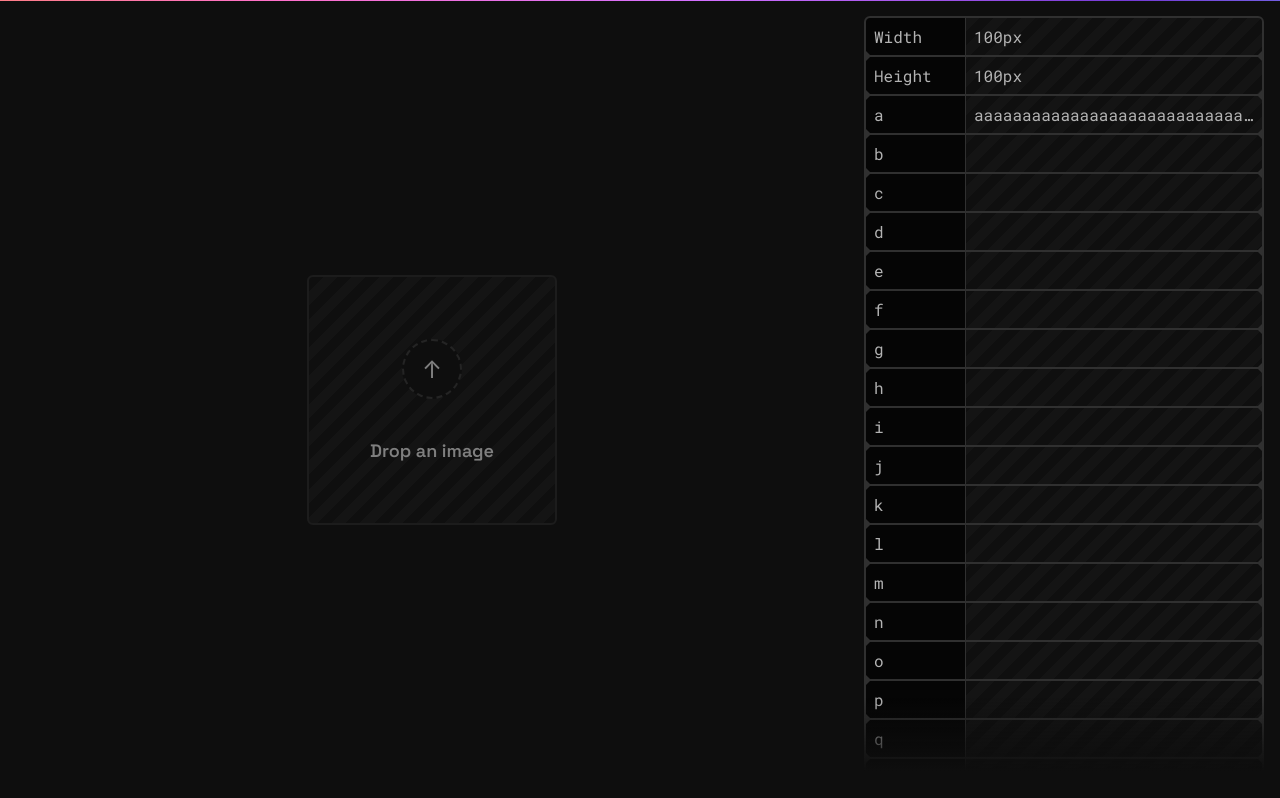
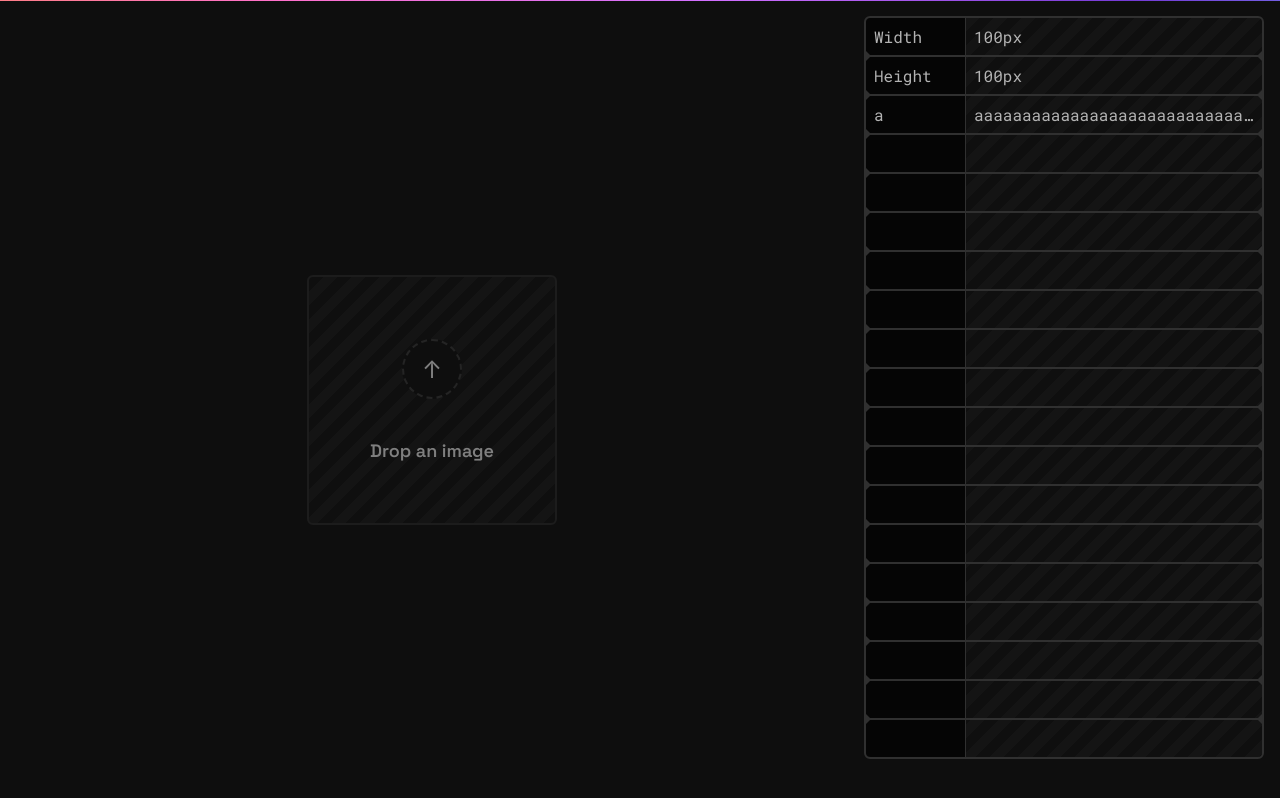
Before and after one commit to BigBadBodyPillow/metaData, a SvelteKit app: page / in a window 1280 px wide. Built offline with nearby package versions, Linux system fonts and the light colour scheme.

Commit message:
min number of fidelnds is euql to height

```diff
--- a/src/components/Info/Field.svelte
+++ b/src/components/Info/Field.svelte
@@ -15,6 +15,7 @@
 
   .field > div {
     padding: var(--spacing-8);
+    min-height: 37px;
   }
 
   .name {
--- a/src/components/Info/Info.svelte
+++ b/src/components/Info/Info.svelte
@@ -1,19 +1,59 @@
 <script lang="ts">
+  import { onMount } from 'svelte';
   import Field from './Field.svelte';
   import Fade from './Fade.svelte';
   import Spacer from './Spacer.svelte';
   import metaData from '../metaData.json';
 
   const { fields } = metaData;
+  let contentElement: HTMLDivElement;
+  let placeholderCount = $state(1);
+
+  const displayFields = $derived([
+    ...fields,
+    ...Array.from({ length: placeholderCount }, () => ({ name: '', value: '' }))
+  ]);
+
+  onMount(() => {
+    const scrollContainer = contentElement.parentElement;
+    if (!scrollContainer) return;
+
+    function updatePlaceholderCount() {
+      if (!scrollContainer) return;
+
+      const field = contentElement.querySelector('.field');
+      if (!field) return;
+
+      const fieldHeight = field.getBoundingClientRect().height;
+      const styles = getComputedStyle(contentElement);
+      const spacerHeight = Number.parseFloat(styles.getPropertyValue('--border-width'));
+      const borderHeight =
+        Number.parseFloat(styles.borderTopWidth) + Number.parseFloat(styles.borderBottomWidth);
+      const minheight = 37;
+      const availableHeight = scrollContainer.clientHeight - borderHeight - minheight;
+      const requiredFieldCount = Math.ceil(
+        (availableHeight + spacerHeight) / (fieldHeight + spacerHeight)
+      );
+
+      placeholderCount = Math.max(0, requiredFieldCount - fields.length);
+    }
+
+    updatePlaceholderCount();
+
+    const resizeObserver = new ResizeObserver(updatePlaceholderCount);
+    resizeObserver.observe(scrollContainer);
+
+    return () => resizeObserver.disconnect();
+  });
 </script>
 
 <Fade>
-  <div class="content">
-    {#each fields as field, index (field.name)}
+  <div class="content" bind:this={contentElement}>
+    {#each displayFields as field, index (index)}
       <Field {...field} />
 
       <!-- not last -->
-      {#if index < fields.length - 1}
+      {#if index < displayFields.length - 1}
         <Spacer />
       {/if}
     {/each}
--- a/src/components/metaData.json
+++ b/src/components/metaData.json
@@ -2,44 +2,6 @@
   "fields": [
     { "name": "Width", "value": "100px" },
     { "name": "Height", "value": "100px" },
-    { "name": "a", "value": "aaaaaaaaaaaaaaaaaaaaaaaaaaaaaaaaaaaa" },
-    { "name": "b" },
-    { "name": "c" },
-    { "name": "d" },
-    { "name": "e" },
-    { "name": "f" },
-    { "name": "g" },
-    { "name": "h" },
-    { "name": "i" },
-    { "name": "j" },
-    { "name": "k" },
-    { "name": "l" },
-    { "name": "m" },
-    { "name": "n" },
-    { "name": "o" },
-    { "name": "p" },
-    { "name": "q" },
-    { "name": "r" },
-    { "name": "s" },
-    { "name": "t" },
-    { "name": "u" },
-    { "name": "v" },
-    { "name": "w" },
-    { "name": "x" },
-    { "name": "y" },
-    { "name": "z" },
-    { "name": "1" },
-    { "name": "2" },
-    { "name": "3" },
-    { "name": "4" },
-    { "name": "5" },
-    { "name": "6" },
-    { "name": "7" },
-    { "name": "8" },
-    { "name": "9" },
-    { "name": "10" },
-    { "name": "11" },
-    { "name": "12" },
-    { "name": "13" }
+    { "name": "a", "value": "aaaaaaaaaaaaaaaaaaaaaaaaaaaaaaaaaaaa" }
   ]
 }
```
